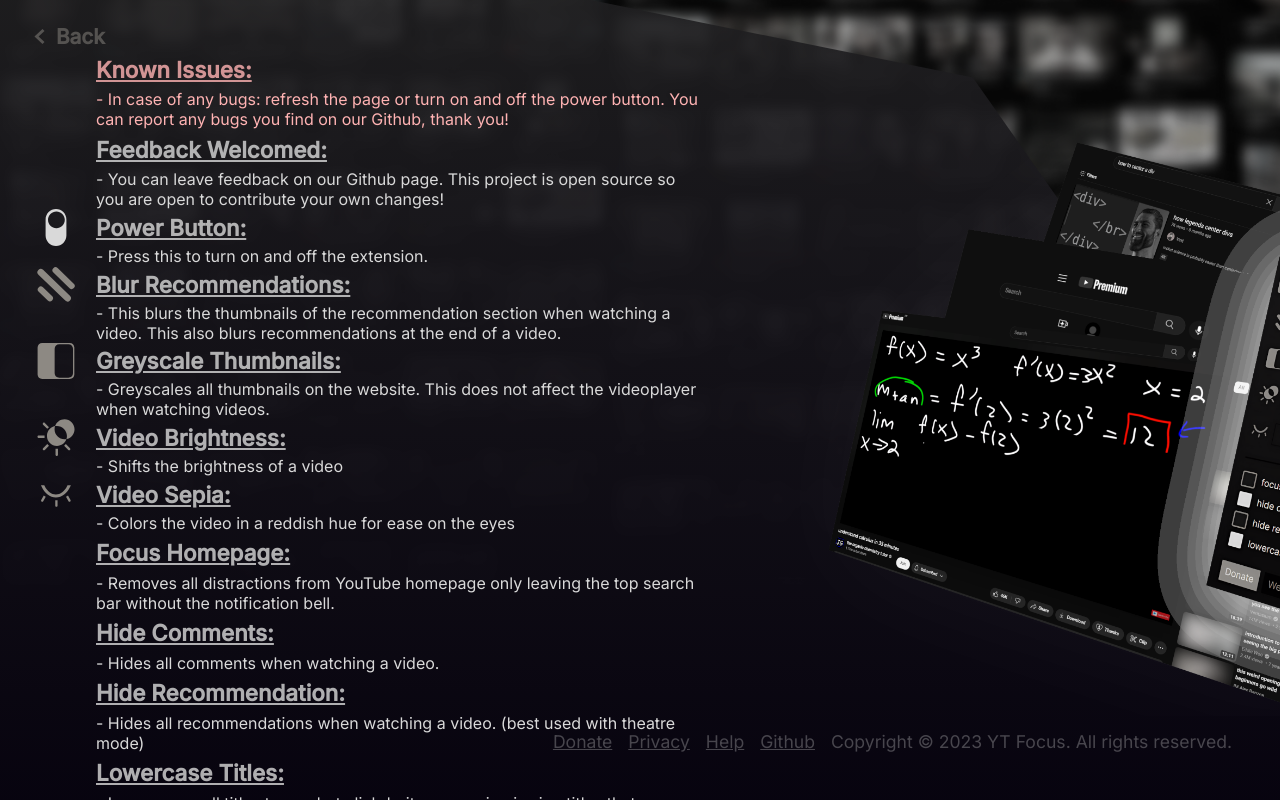
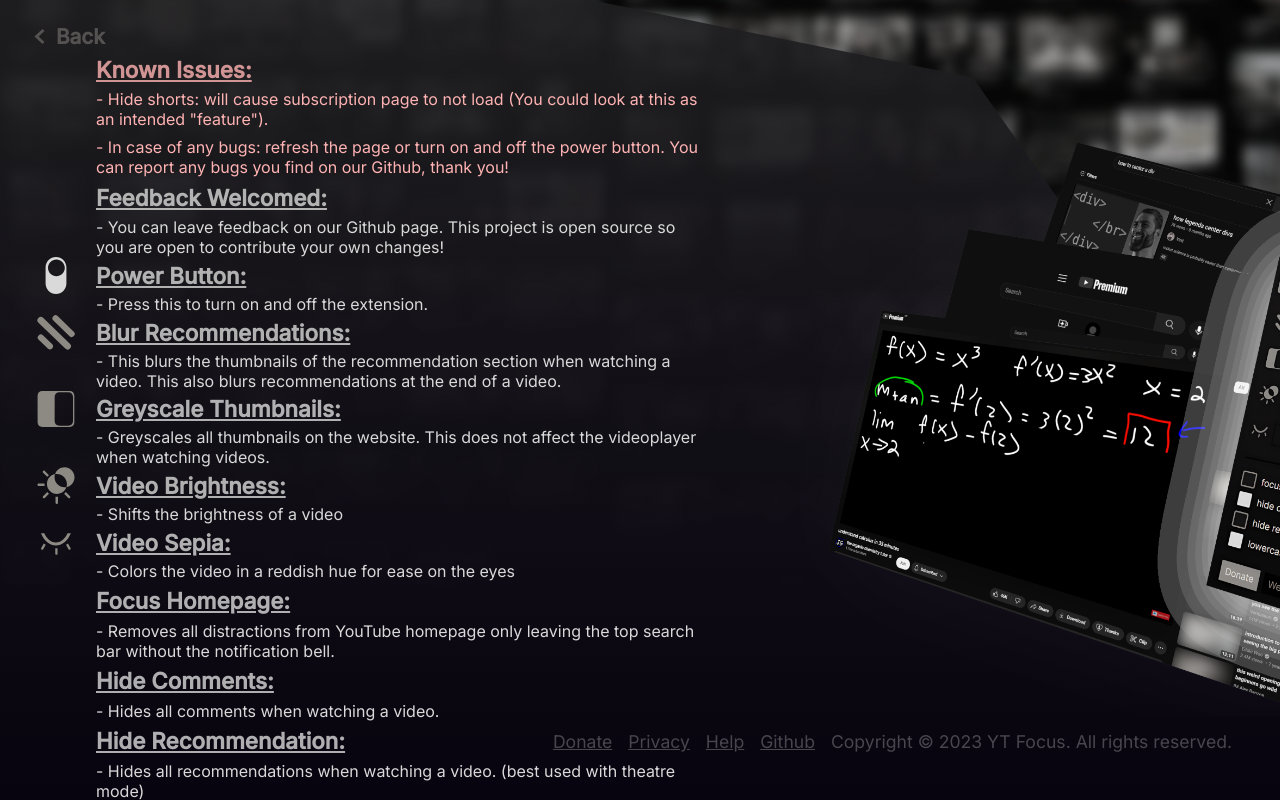
Before and after one commit to yt-focus/yt-focus-website, a React (Create React App) app: page /help in a window 1280 px wide. Built offline with nearby package versions, Linux system fonts and the light colour scheme.

Commit message:
updating notice and css styles

```diff
--- a/src/components/Footer/Footer.css
+++ b/src/components/Footer/Footer.css
@@ -19,6 +19,7 @@
 
 .footer a {
     text-decoration: underline;
+    color: var(--light-text);
 }
 
 
--- a/src/pages/Help/Help.js
+++ b/src/pages/Help/Help.js
@@ -10,7 +10,11 @@ function Help () {
             <div className='description-list'>
                 <Back />
                 <IconDesc  style={{color: '#ffb3b3'}} title='Known Issues'>
-                    In case of any bugs: refresh the page or turn on and off the power button. You can report any bugs you find on our Github, thank you!
+                    Hide shorts: will cause subscription page to not load (You could look at this as an intended "feature").
+                </IconDesc>
+                <IconDesc  style={{color: '#ffb3b3',marginTop: '-1rem'}} title=''>
+                In case of any bugs: refresh the page or turn on and off the power button. You can report any bugs you find on our Github, thank you!
+
                 </IconDesc>
                 <IconDesc  title='Feedback Welcomed'>
                     You can leave feedback on our Github page. This project is open source so you are open to contribute your own changes!
```
